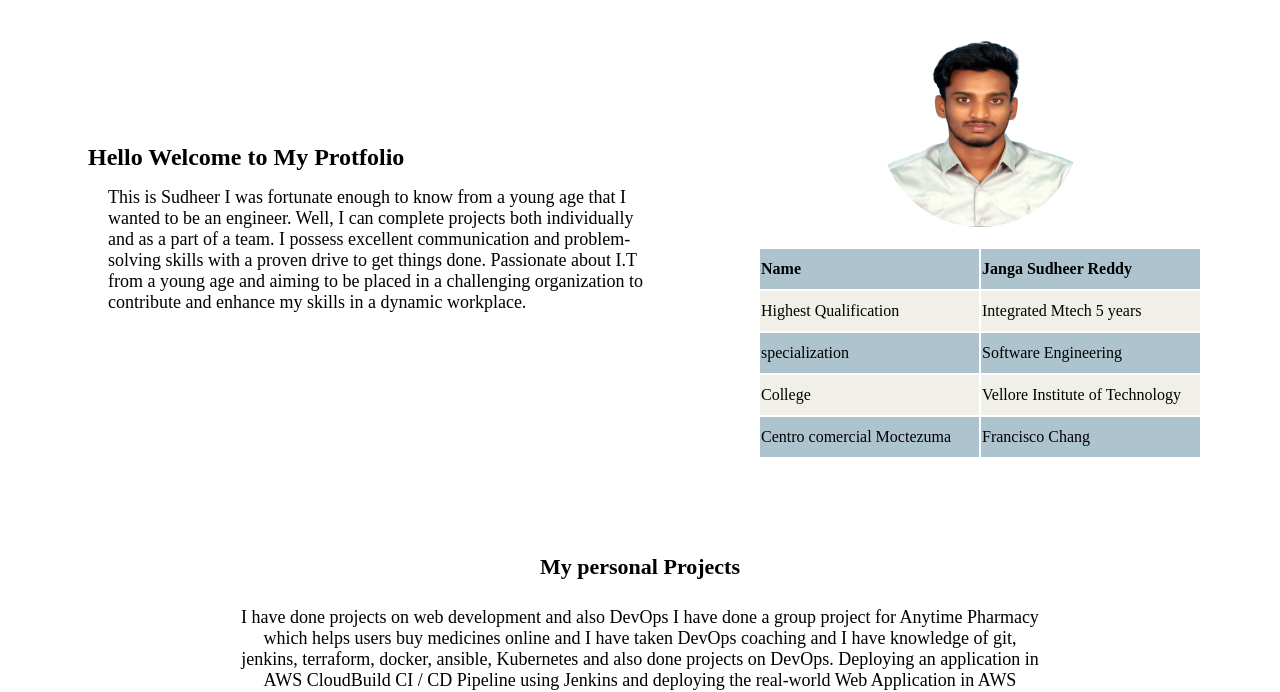
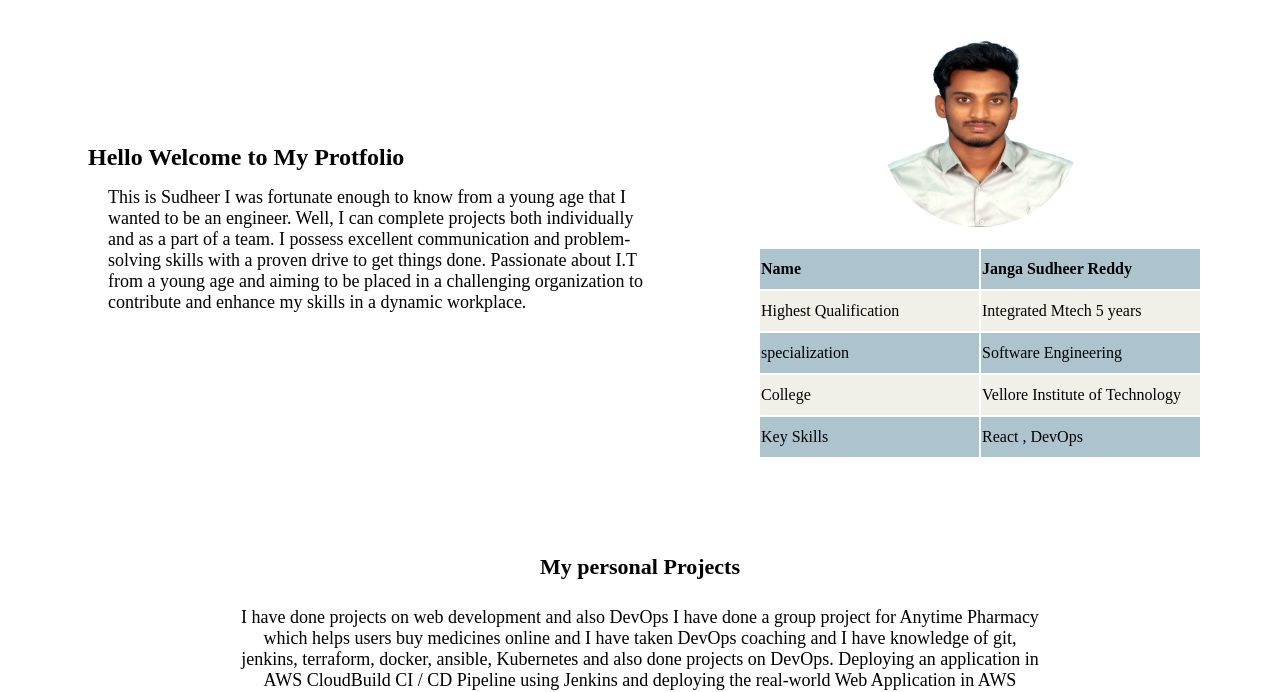
Before and after one commit to sudheerreddy9999/MyPortfilio, a plain HTML site: page index.html in a window 1280 px wide. Shown: the part 101-793 px from the top of the page. Drawn offline with Linux system fonts and the light colour scheme.

Commit message:
Update index.html

```diff
--- a/index.html
+++ b/index.html
@@ -51,8 +51,8 @@
 
                           </tr>
                           <tr>
-                            <td>Centro comercial Moctezuma</td>
-                            <td>Francisco Chang</td>
+                            <td>Key Skills</td>
+                            <td>React , DevOps</td>
 
                           </tr>
                       </table>
```
